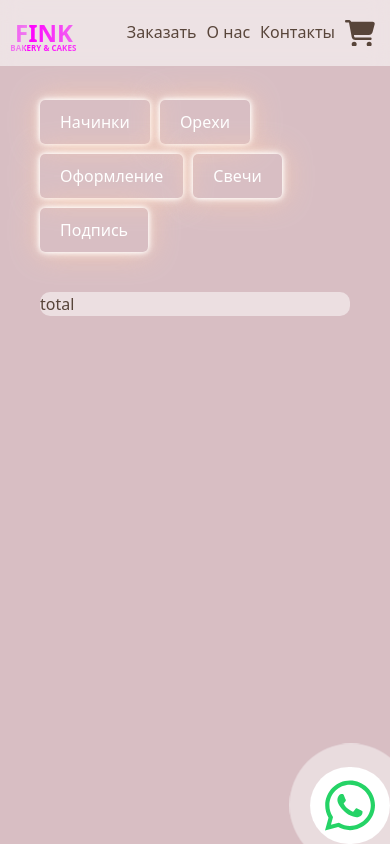
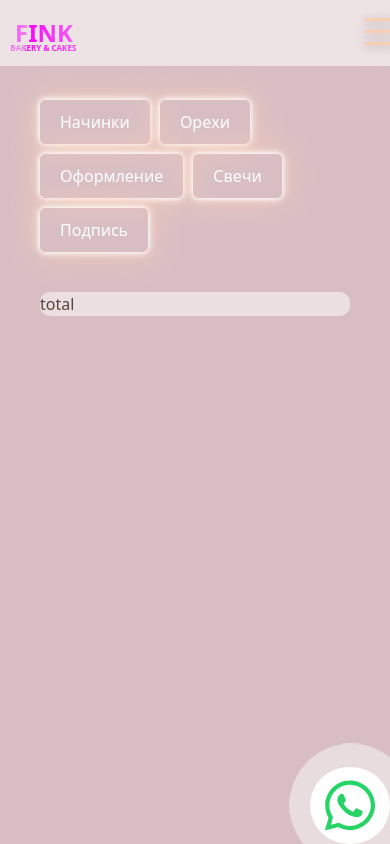
Before and after one commit to Ju1ustaan/confectionery, a React (Create React App) app: page /order-page in a window 390 px wide. Built offline with nearby package versions, Linux system fonts and the light colour scheme.

Commit message:
burger menu

```diff
--- a/src/components/Header/Header.jsx
+++ b/src/components/Header/Header.jsx
@@ -1,19 +1,41 @@
-import React from 'react'
+import React, { useState } from 'react'
 import s from './style.module.css'
 import { Link } from 'react-router-dom'
 
 const Header = () => {
+  const [open, setOpen] = useState(false)
   return (
     <div className={` container ${s.header}`}>
+
       <Link to='/'>
         <p className={s.text}>Fink</p>
       </Link>
-        <nav className={s.nav}>
-            <a href="#" className={s.link}>Заказать</a>
+
+      <nav className={`${s.mobile} ${open? s.mobileActive: ''}`}>
+      <div className={s.frame}>
+        <input className={s.toggle} type="checkbox" onClick={() => setOpen(!open)}/>
+        <div className={s.center}>
+          <div className={`${s.bar} ${s.top}`}></div>
+          <div className={`${s.bar} ${s.mid}`}></div>
+          <div className={`${s.bar} ${s.bot}`}></div>
+        </div>
+      </div>
+      <div className={`${s.accrdion} ${open? s.accrdionActive: ''}`}>
+
+      <a href="#" className={s.link}>Создать</a>
         <a href="#" className={s.link}>О нас</a>
         <a href="#" className={s.link}>Контакты</a>
         <a href="" className={s.link}>
-            <svg xmlns="http://www.w3.org/2000/svg" viewBox="0 0 576 512"><path d="M0 24C0 10.7 10.7 0 24 0H69.5c22 0 41.5 12.8 50.6 32h411c26.3 0 45.5 25 38.6 50.4l-41 152.3c-8.5 31.4-37 53.3-69.5 53.3H170.7l5.4 28.5c2.2 11.3 12.1 19.5 23.6 19.5H488c13.3 0 24 10.7 24 24s-10.7 24-24 24H199.7c-34.6 0-64.3-24.6-70.7-58.5L77.4 54.5c-.7-3.8-4-6.5-7.9-6.5H24C10.7 48 0 37.3 0 24zM128 464a48 48 0 1 1 96 0 48 48 0 1 1 -96 0zm336-48a48 48 0 1 1 0 96 48 48 0 1 1 0-96z"/></svg>
+          <svg xmlns="http://www.w3.org/2000/svg" viewBox="0 0 576 512"><path d="M0 24C0 10.7 10.7 0 24 0H69.5c22 0 41.5 12.8 50.6 32h411c26.3 0 45.5 25 38.6 50.4l-41 152.3c-8.5 31.4-37 53.3-69.5 53.3H170.7l5.4 28.5c2.2 11.3 12.1 19.5 23.6 19.5H488c13.3 0 24 10.7 24 24s-10.7 24-24 24H199.7c-34.6 0-64.3-24.6-70.7-58.5L77.4 54.5c-.7-3.8-4-6.5-7.9-6.5H24C10.7 48 0 37.3 0 24zM128 464a48 48 0 1 1 96 0 48 48 0 1 1 -96 0zm336-48a48 48 0 1 1 0 96 48 48 0 1 1 0-96z" /></svg>
+        </a>
+      </div>
+      </nav>
+      <nav className={s.nav}>
+        <a href="#" className={s.link}>Создать</a>
+        <a href="#" className={s.link}>О нас</a>
+        <a href="#" className={s.link}>Контакты</a>
+        <a href="" className={s.link}>
+          <svg xmlns="http://www.w3.org/2000/svg" viewBox="0 0 576 512"><path d="M0 24C0 10.7 10.7 0 24 0H69.5c22 0 41.5 12.8 50.6 32h411c26.3 0 45.5 25 38.6 50.4l-41 152.3c-8.5 31.4-37 53.3-69.5 53.3H170.7l5.4 28.5c2.2 11.3 12.1 19.5 23.6 19.5H488c13.3 0 24 10.7 24 24s-10.7 24-24 24H199.7c-34.6 0-64.3-24.6-70.7-58.5L77.4 54.5c-.7-3.8-4-6.5-7.9-6.5H24C10.7 48 0 37.3 0 24zM128 464a48 48 0 1 1 96 0 48 48 0 1 1 -96 0zm336-48a48 48 0 1 1 0 96 48 48 0 1 1 0-96z" /></svg>
         </a>
       </nav>
     </div>
--- a/src/components/Header/style.module.css
+++ b/src/components/Header/style.module.css
@@ -58,3 +58,118 @@
 @keyframes animated {
     to{background-position-x: 150px;}
 }
+
+
+
+/* mobile nav / berger */
+
+.mobile  {
+    width: 3%;
+    transition: 1s ease-in;
+    position: relative;
+    border-radius: 10px;
+    display: none;
+}
+
+.mobileActive {
+    width: 100%;
+}
+
+.accrdion {
+    position: absolute;
+    padding: 50px 15px 15px;
+    border-radius: 10px;
+    top: 0px;
+    width: 100%;
+    gap: 10px;
+    background-color: #ffffff98;
+    backdrop-filter: blur(10px);
+    transition: 1s ease-in-out;
+    translate: 1s;
+    display: none;
+}
+
+.accrdionActive{
+    display: flex;
+    align-items: end;
+    flex-direction: column;
+}
+
+.frame {
+    width: 30px;
+    height: 30px;
+    position: relative;
+}
+
+.center {
+    position: relative;
+	width: 100%;
+	height: 100%;
+}
+
+.bar {
+	--translateTime: 400ms;
+	--rotateTime: 300ms;
+	position: absolute;
+    z-index: 99;
+	height: 3px;
+	width: 30px;
+	background-color: #F9CDB2;
+	border-radius: 3px;
+	top: 0px;
+	box-shadow: 0 2px 10px 0 rgba(0, 0, 0, 0.25);
+	transform-orgin: center center;
+	transition: translate var(--translateTime) var(--rotateTime),
+		rotate var(--rotateTime);
+
+	&.mid {
+		top: 12px;
+		transition: scale var(--translateTime) var(--rotateTime);
+	}
+	&.bot {
+		top: 24px;
+	}
+}
+
+.toggle:checked ~ .center .bar {
+	&.mid {
+		scale: 0 1;
+		transition: scale var(--translateTime);
+
+	}
+	&.top {
+		translate: 0 12px;
+		rotate: 45deg;
+
+	}
+	&.bot {
+		translate: 0 -12px;
+		rotate: 135deg;
+
+	}
+	&.top,
+	&.bot {
+		transition: translate var(--translateTime),
+			rotate var(--rotateTime) var(--translateTime);
+	}
+}
+
+.toggle {
+    position: absolute;
+    top: 0;
+    left: 0;
+	width: 30px;
+	height: 30px;
+	opacity: 0;
+	z-index: 10;
+}
+
+
+@media (max-width: 800px) {
+    .nav {
+        display: none;
+    }
+    .mobile {
+        display: block;
+    }
+}
--- a/src/pages/MainPage/MainPage.jsx
+++ b/src/pages/MainPage/MainPage.jsx
@@ -29,7 +29,7 @@ import { Autoplay, EffectCube, EffectFade, Navigation, Pagination } from 'swiper
 
 const MainPage = () => {
   const navigateBtnOption = {
-    path: '/order-page/1',
+    path: '/order-page/Fillings',
     text: 'Торт на заказ',
     fontSize: 'text-xl',
     fontWegth: 'font-bold',
@@ -117,7 +117,7 @@ const MainPage = () => {
       <hr className='my-10' />
 
       <p className={`${s.title}  mb-5 px-10`}>Отзывы</p>
-        <div className='flex justify-around'>
+        <div className={`${s.reviewWrap} flex justify-around`}>
         <Swiper
           spaceBetween={30}
           effect={'fade'}
--- a/src/pages/MainPage/style.module.css
+++ b/src/pages/MainPage/style.module.css
@@ -139,6 +139,12 @@
         padding-top: 70px;
     }
 
+    .reviewWrap {
+        flex-direction: column;
+        align-items: center;
+        gap: 10px;
+    }
+
     .info {
         text-align: center;
         padding: 0;
```
Lines whose indentation alone changed are shown as unchanged.
